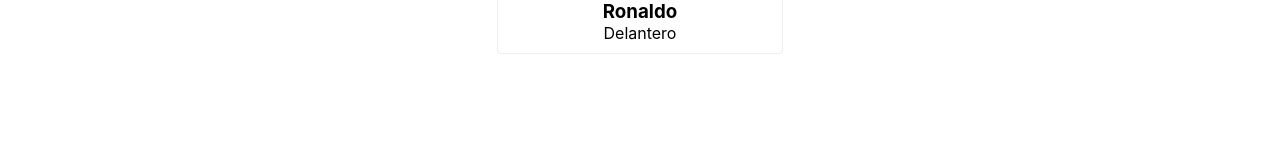
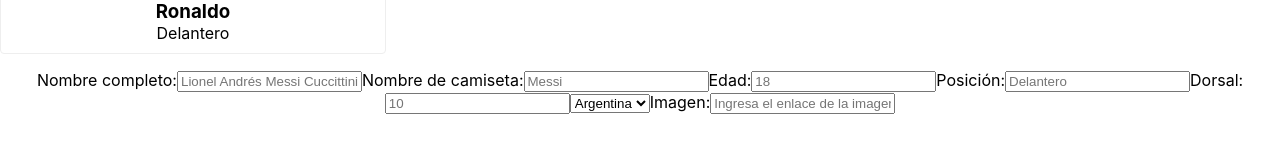
Before and after one commit to aouriarte/React-Ts, a React (Create React App) app: page / in a window 1280 px wide. Shown: the part 452-604 px from the top of the page. Built offline with nearby package versions, Linux system fonts and the light colour scheme.

Commit message:
Add: template form by create player

```diff
--- a/src/App.tsx
+++ b/src/App.tsx
@@ -1,6 +1,7 @@
 import { useState, useEffect } from "react";
 import { Player } from "./types";
 import ListPlayers from "./components/ListPlayers";
+import AddPlayer from "./components/AddPlayer";
 import "./App.css";
 
 interface AppState {
@@ -43,6 +44,7 @@
     <div className="App">
       <h1>Lista de jugadores</h1>
       <ListPlayers players={players} />
+      <AddPlayer />
     </div>
   );
 }
--- /dev/null
+++ b/src/components/AddPlayer.tsx
@@ -0,0 +1,37 @@
+import { useState } from "react";
+
+const AddPlayer = () => {
+  const handleSubmit = () => {};
+  const handleChange = () => {};
+
+  return (
+    <div>
+      <form action="">
+        <label>Nombre completo:</label>
+        <input type="text" placeholder="Lionel Andrés Messi Cuccittini" />
+        <label>Nombre de camiseta:</label>
+        <input type="text" placeholder="Messi" />
+        <label>Edad:</label>
+        <input type="number" placeholder="18" />
+        <label>Posición:</label>
+        <input type="text" placeholder="Delantero" />
+        <label>Dorsal:</label>
+        <input type="number" placeholder="10" />
+        <select name="País" id="">
+          <option value="" disabled>
+            Origen
+          </option>
+          <option value="">Argentina</option>
+          <option value="">Brasil</option>
+          <option value="">España</option>
+          <option value="">Perú</option>
+          <option value="">Portugal</option>
+        </select>
+        <label>Imagen:</label>
+        <input value="" placeholder="Ingresa el enlace de la imagen" />
+      </form>
+    </div>
+  );
+};
+
+export default AddPlayer;
```
